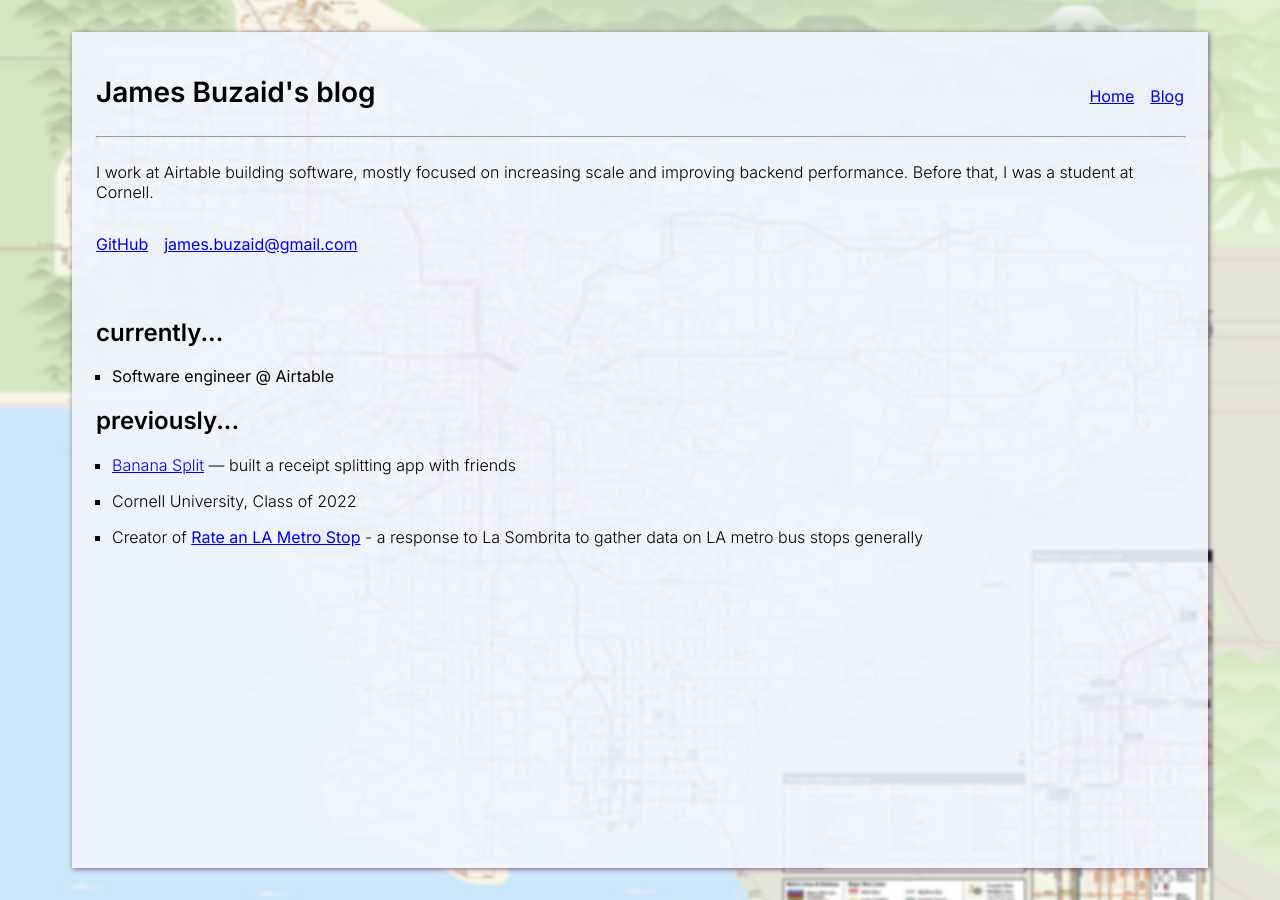
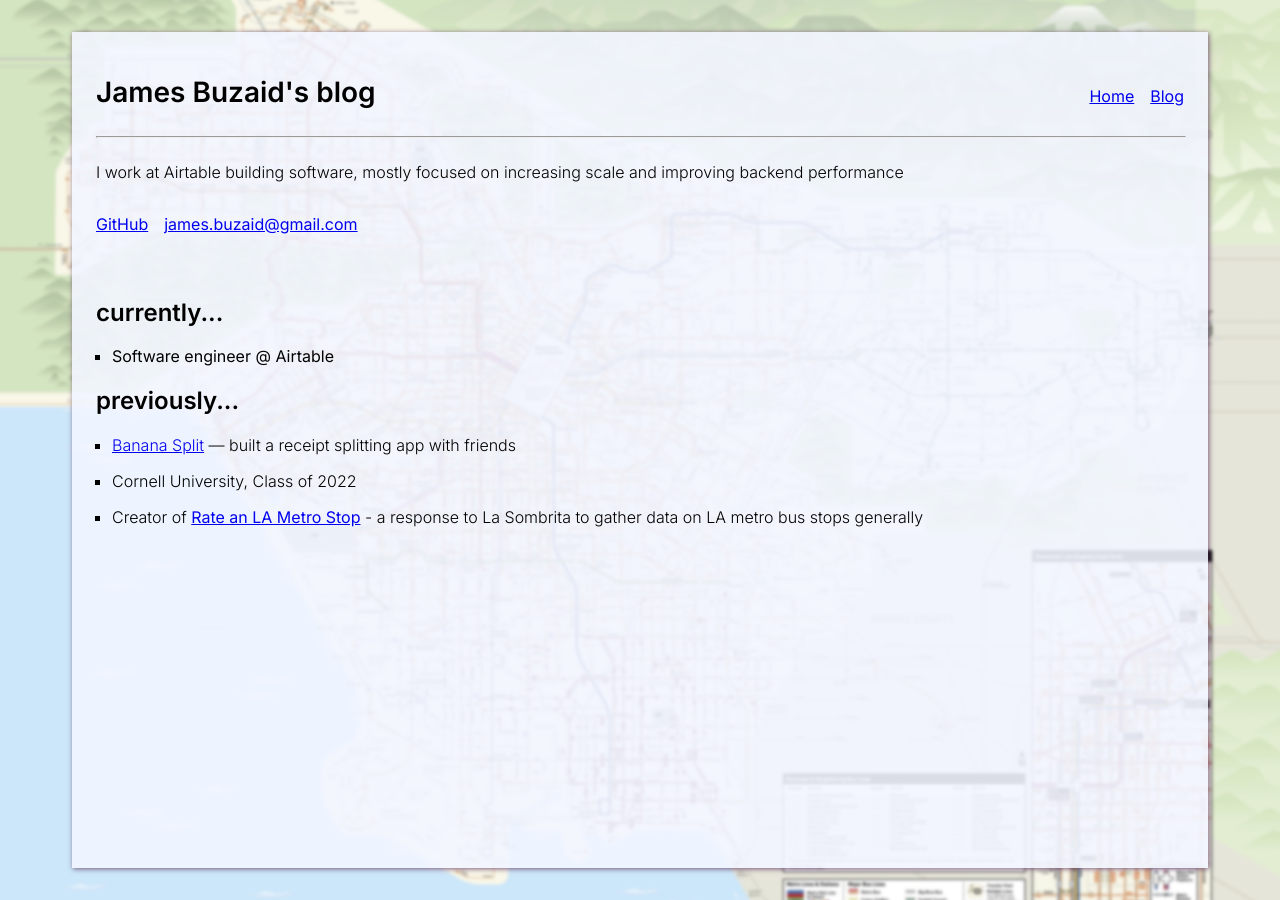
Before and after one commit to buzaidj/buzaidj.github.io, a Jekyll site: the page built from index.html, in a window 1280 px wide. Built offline with Jekyll 4.4.1, drawn with Linux system fonts in a browser that asks for light colours.

Commit message:
remove more text :)

```diff
--- a/index.html
+++ b/index.html
@@ -33,7 +33,7 @@
         <hr>
         <div class="two-col">
             <div>
-                <p class="intro-text">I work at Airtable building software, mostly focused on increasing scale and improving backend performance. Before that, I was a student at Cornell.</p>
+                <p class="intro-text">I work at Airtable building software, mostly focused on increasing scale and improving backend performance</p>
                 <div class="socials">
                     <p class="social-link"><a href="https://github.com/buzaidj">GitHub</a></p>
                     <p class="social-link"><a href="mailto:james.buzaid@gmail.com">james.buzaid@gmail.com</a></p>
```
Also changed, not shown: 2 other files.
